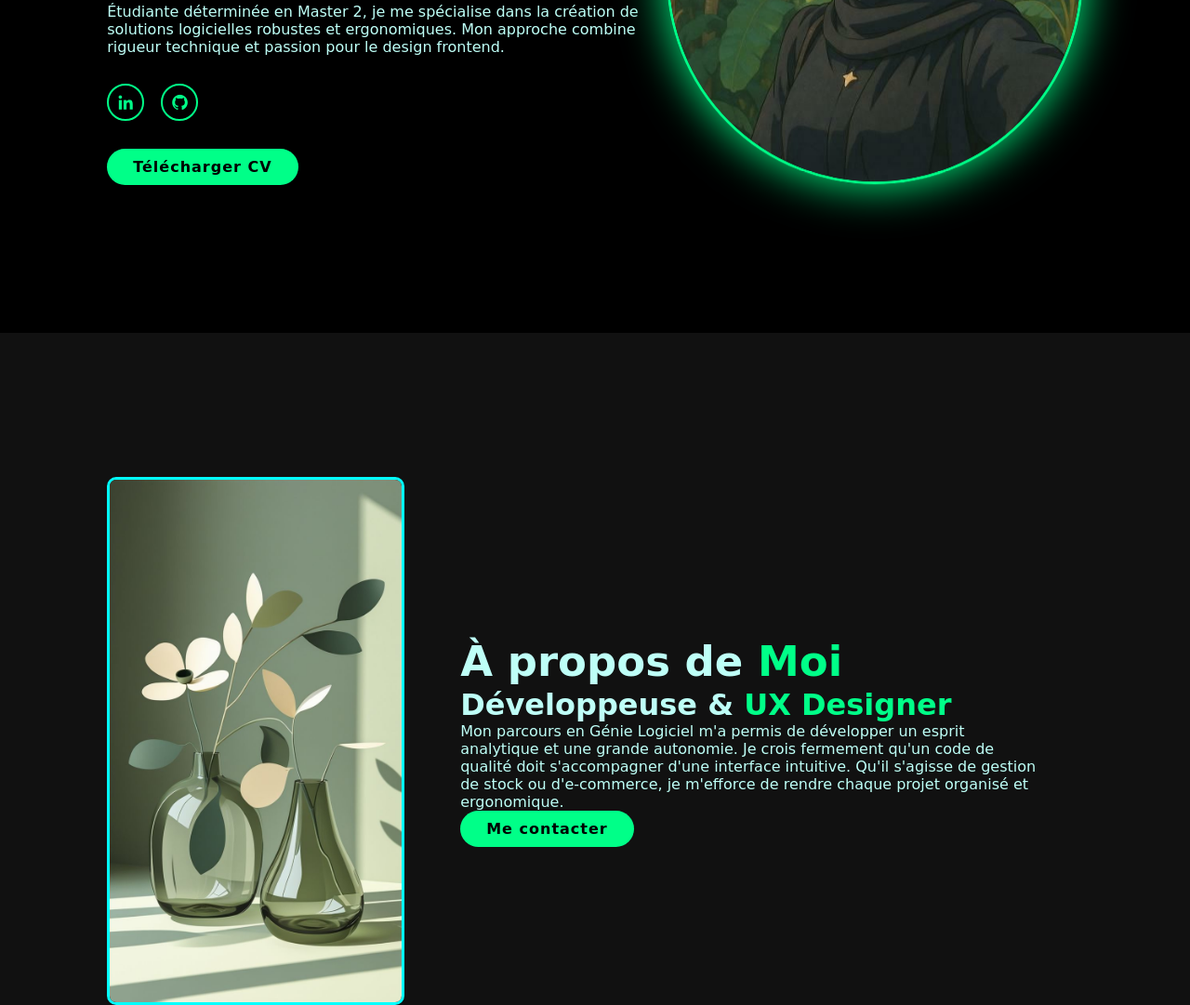
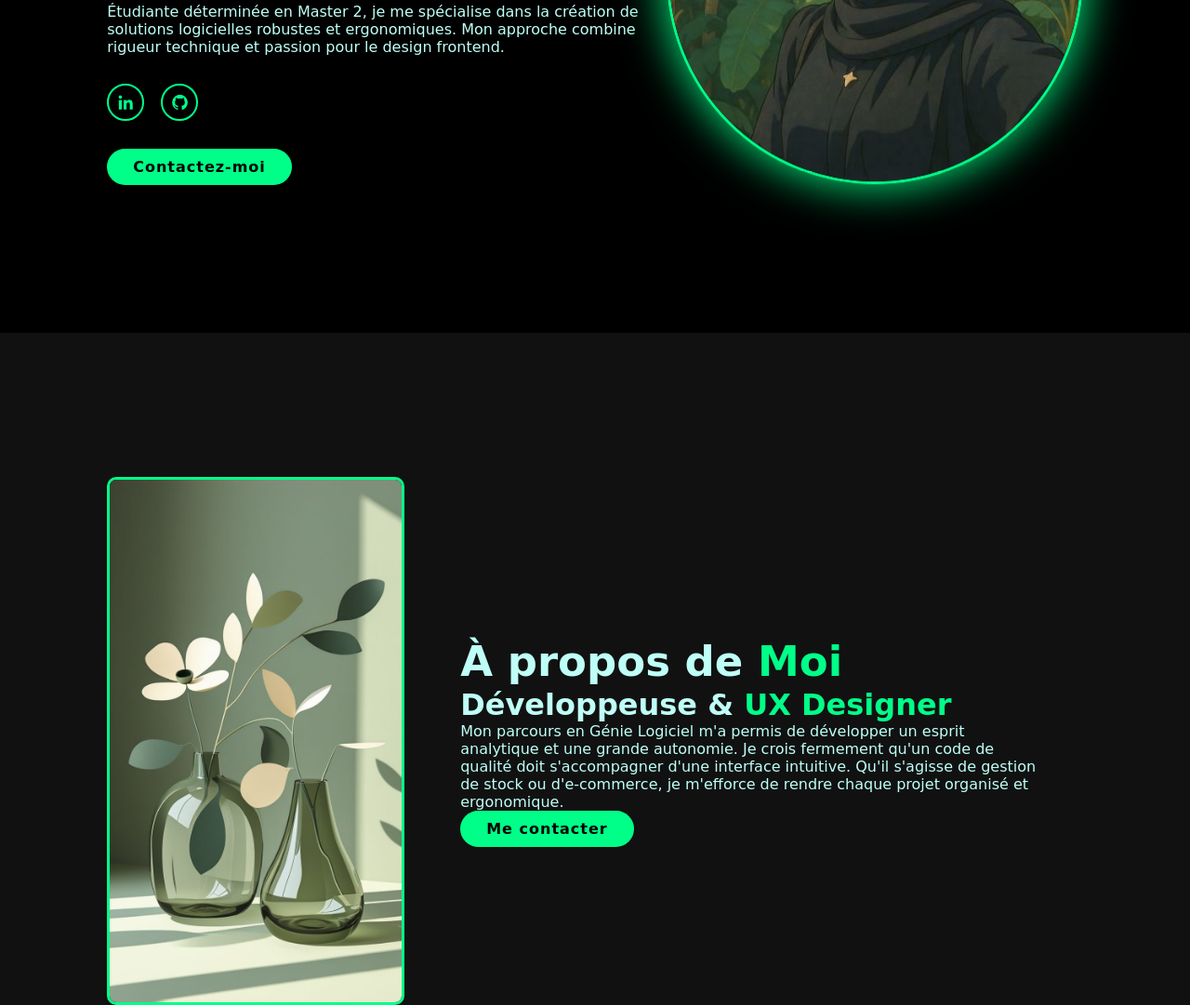
Before and after one commit to Amelush/portfolio-amel, a plain HTML site: page index.html in a window 1280 px wide. Shown: the part 442-1523 px from the top of the page at 93% size. Drawn offline with nearby package versions, Linux system fonts and the light colour scheme.

Commit message:
changement de couleur en vert

```diff
--- a/index.html
+++ b/index.html
@@ -32,7 +32,7 @@
                 <a href="https://github.com/votre-github" target="_blank"><i class='bx bxl-github'></i></a>
             </div>
 
-            <a href="CV_Amel_RACHEDI.pdf" class="btn" download>Télécharger CV</a>
+            <a href="#contact" class="btn">Contactez-moi</a>
         </div>
 
         <div class="home-img">
--- a/style.css
+++ b/style.css
@@ -193,12 +193,12 @@ span {
 
 .about-img img {
     width: 25vw;
-    border: 3px solid #00ffff;
+    border: 3px solid #00ff88;
     border-radius: 10px;
 }
 
 .about-img img:hover {
-    box-shadow: 0 0 1.6rem #00ffff;
+    box-shadow: 0 0 1.6rem #00ff88;
     transition: 0.5s ease;
 }
 
```
